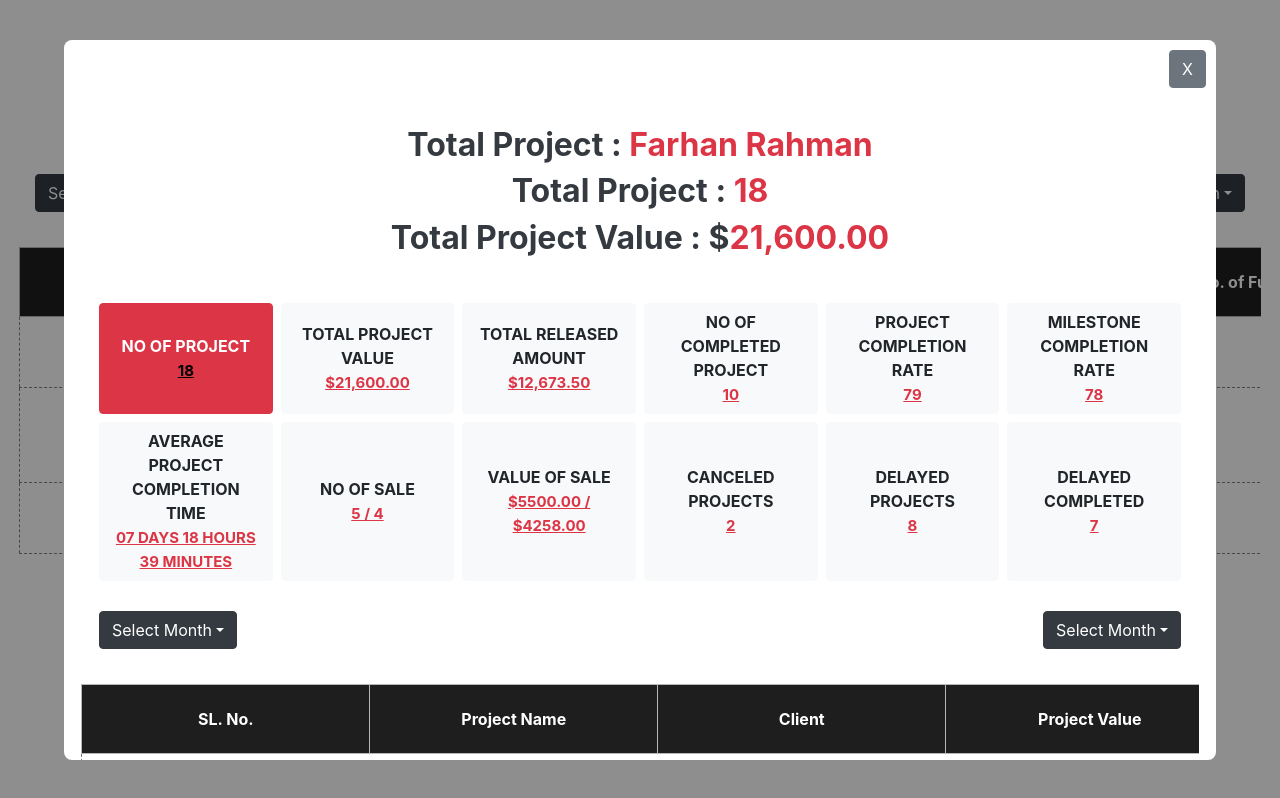
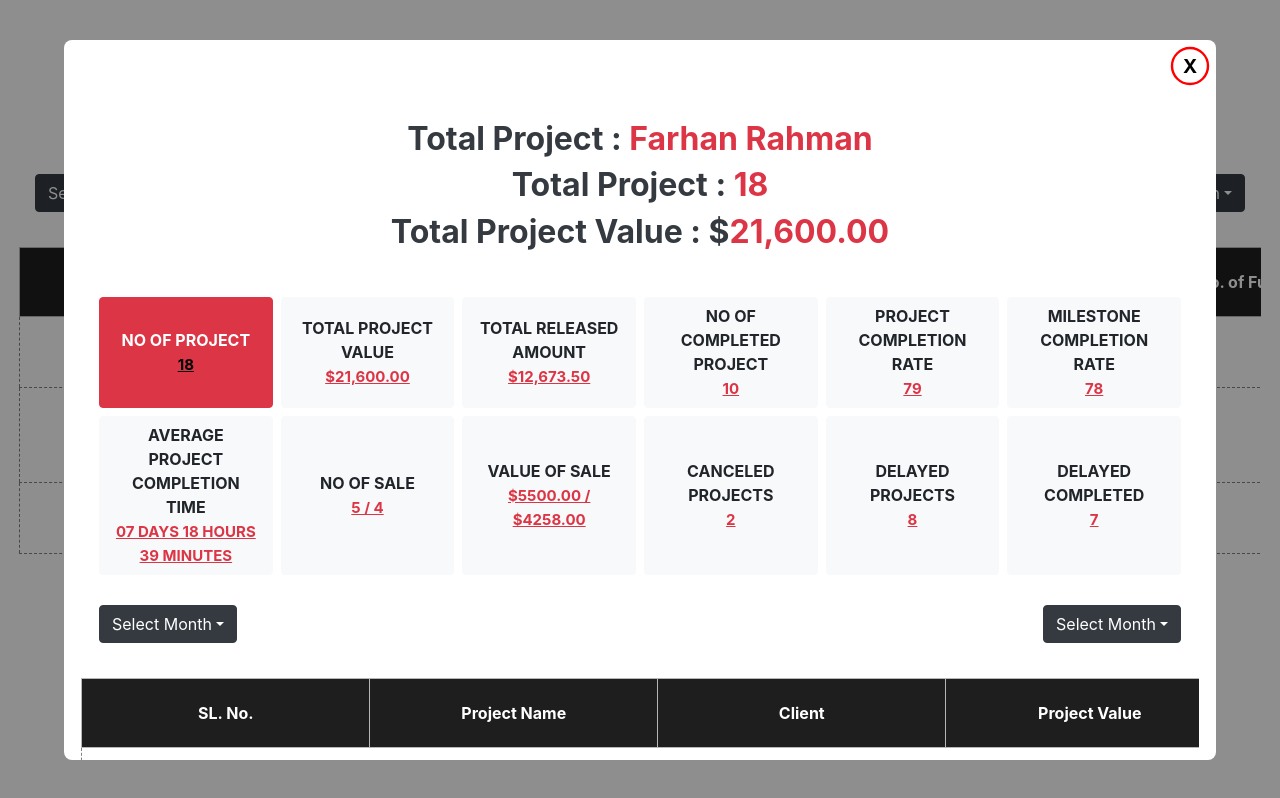
Before and after one commit to nafis-abdullah-seopage1/draggable-table, a React (Vite) app: page / in a window 1280 px wide. Both pictures are taken after a click on the button "18". Built offline with nearby package versions, Linux system fonts and the light colour scheme.

Commit message:
table style modified

```diff
--- a/src/components/NewDraggableTable/NewModalTable.jsx
+++ b/src/components/NewDraggableTable/NewModalTable.jsx
@@ -37,11 +37,25 @@ export default function NewModalTable({
                         paddingRight: "10px",
                         display: "flex",
                         justifyContent: "end",
+                        zIndex:'999'
                     }}
                 >
-                    <Button variant="secondary" onClick={handleClose}>
+                    <button
+                        onClick={handleClose}
+                        style={{
+                            height:'2rem',
+                            width: '2rem',
+                            display: 'flex',
+                            justifyContent:'center',
+                            alignItems:'center',
+                            borderRadius: '50%',
+                            border:'solid 2px red',
+                            fontWeight:'bold',
+                            backgroundColor:'white',
+                            transform:'scale(1.2)'
+                        }}>
                         X
-                    </Button>
+                    </button>
                 </div>
                 <section>
                     <Header
```
